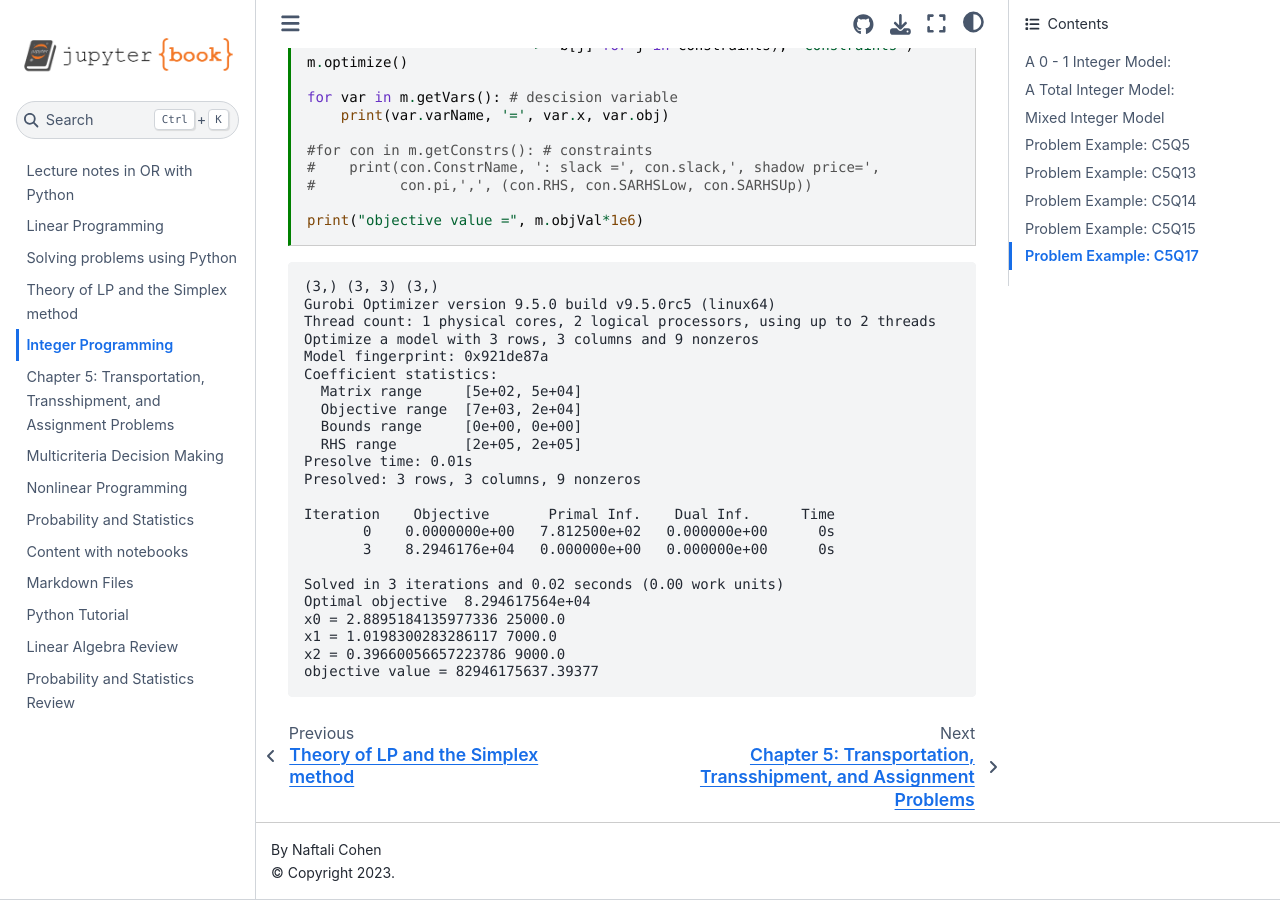
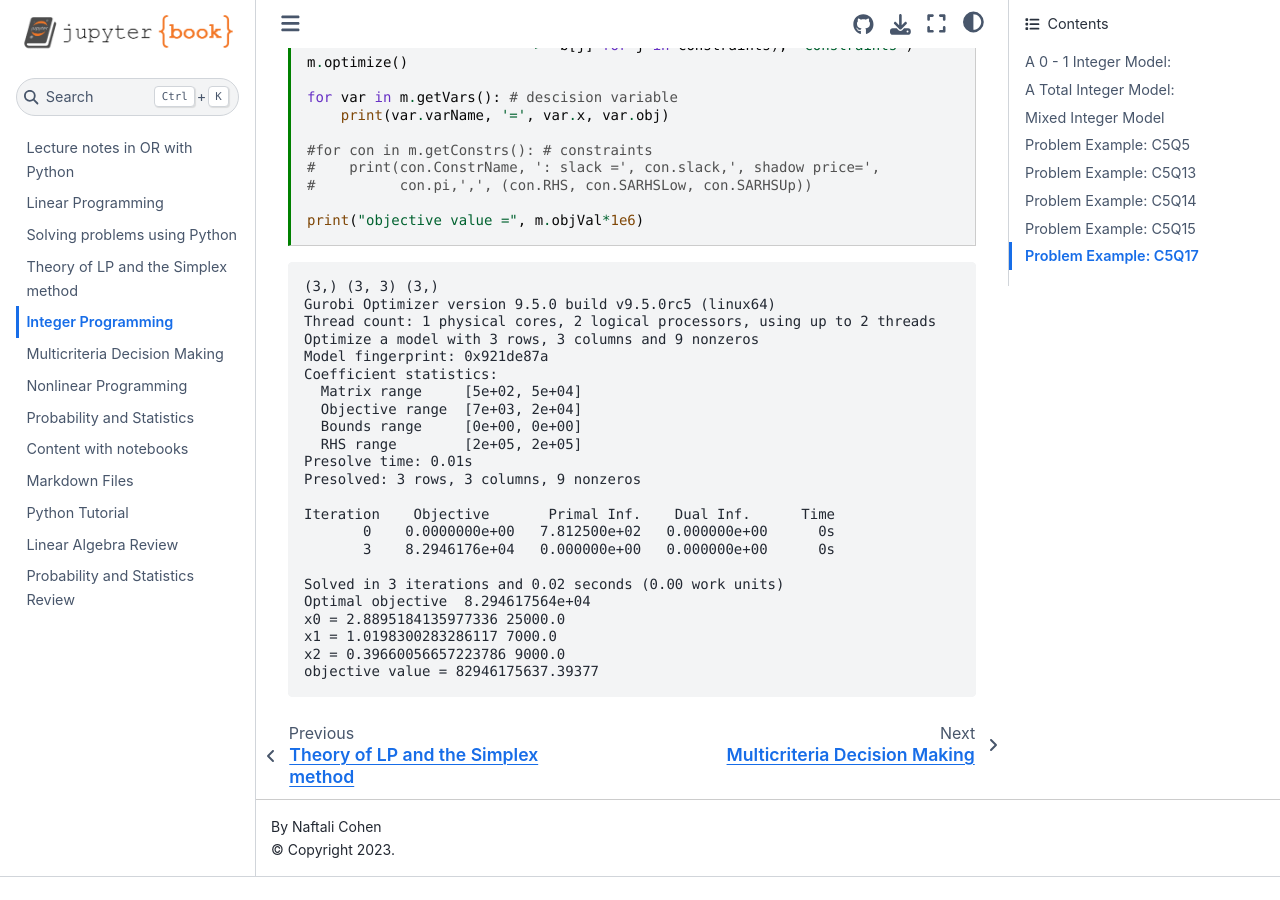
Before and after one commit to naftalic/ORinPython, a Jupyter Book: the page built from Integer_Programming.ipynb, in a window 1280 px wide and 900 px high, scrolled down 13265 px. Built offline with Jupyter Book 1.0.4 settings and Sphinx 7.4.7 and the Sphinx Book theme 1.1.4, drawn with Linux system fonts in a browser that asks for light colours; after the commit the page ends 14142 px from its top, so only the background shows below that.

Commit message:
adding files

```diff
--- a/_toc.yml
+++ b/_toc.yml
@@ -8,7 +8,6 @@ chapters:
 - file: Solving_problems_using_Python
 - file: Theory_of_LP
 - file: Integer_Programming
-- file: Transportation_Transshipment_and_Assignment_Problems
 - file: Multicriteria_Decision_Making
 - file: Nonlinear_Programming
 - file: Probability_and_Statistics
```
